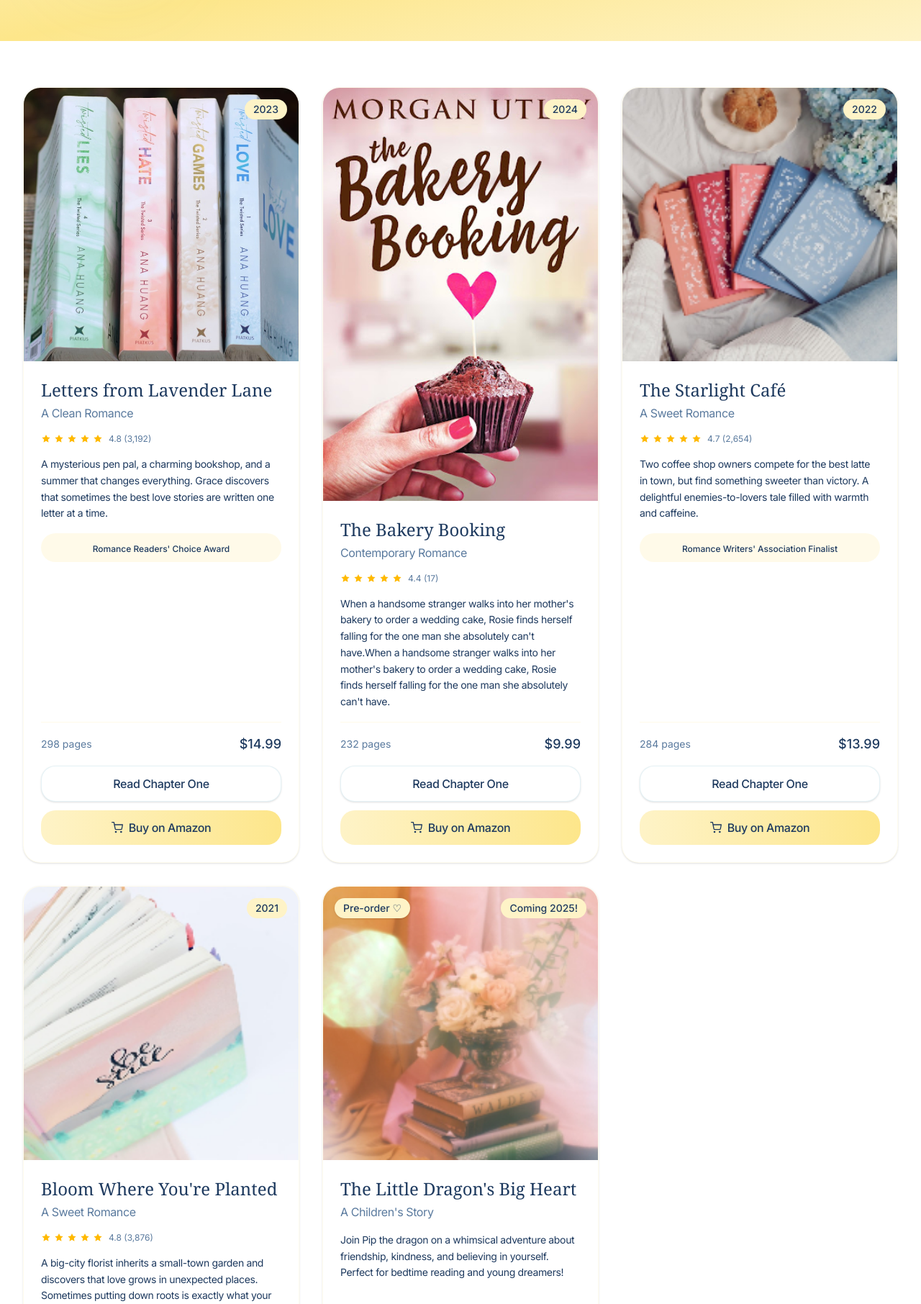
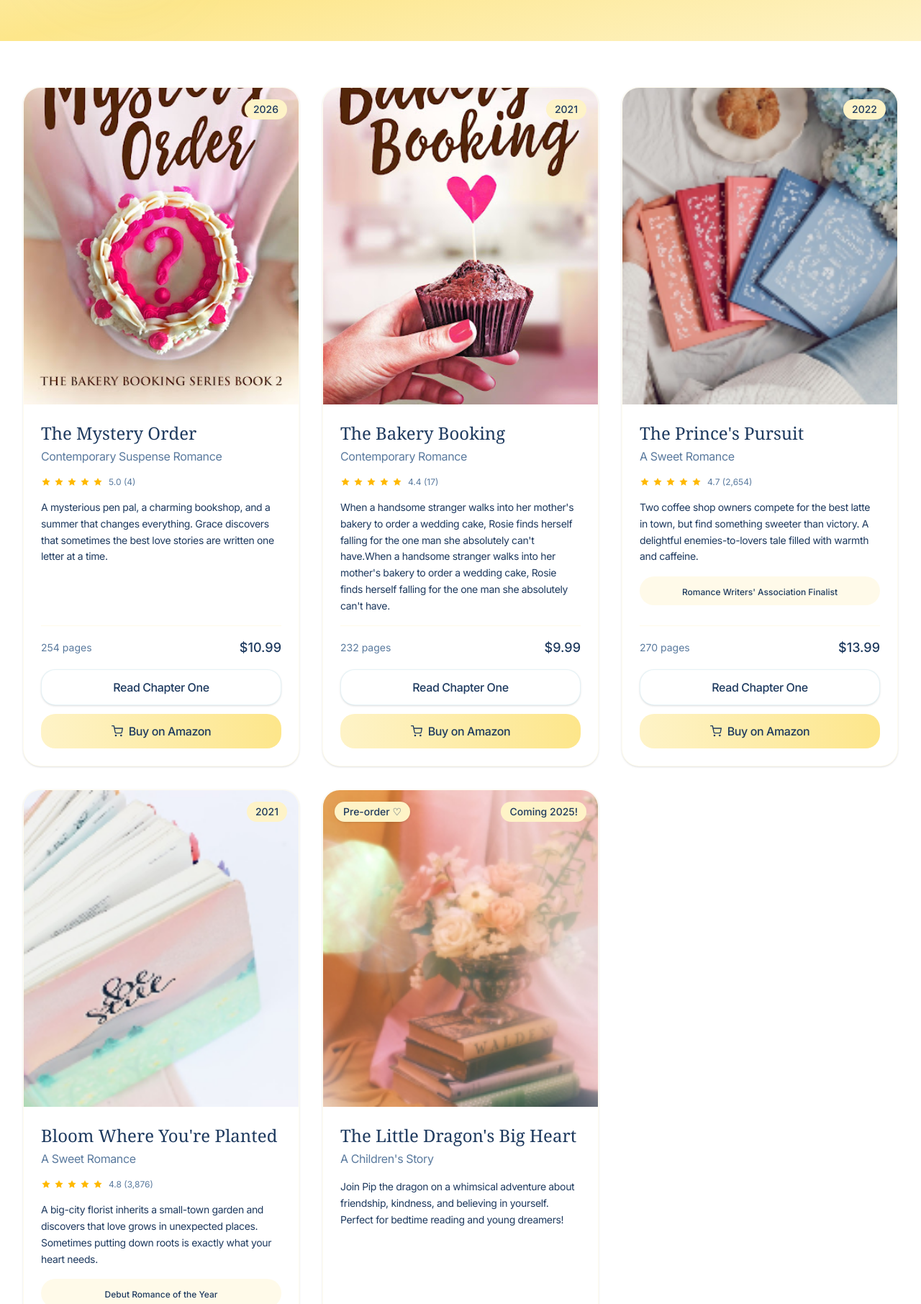
Before and after one commit to caydenmil8/AuthorSite, a website: page books.html in a window 1280 px wide. Shown: the part 280-2092 px from the top of the page at 72% size. Drawn offline with Linux system fonts and the light colour scheme.

Commit message:
added/updated info to the books page

```diff
--- a/books.html
+++ b/books.html
@@ -59,15 +59,15 @@
       <div class="mx-auto max-w-[1280px] px-8">
         <div class="grid grid-cols-1 gap-8 md:grid-cols-2 lg:grid-cols-3">
 
-          <!-- Book 1: Letters from Lavender Lane -->
+          <!-- Book 1: Mystery Baking 2 -->
           <article class="flex flex-col overflow-hidden rounded-3xl border border-cream/30 bg-white shadow-sm">
             <div class="relative">
-              <img src="./images/books-lavender.jpg" alt="Cover of Letters from Lavender Lane" class="h-[380px] w-full object-cover" />
-              <span class="absolute right-4 top-4 rounded-full bg-cream px-3 py-1 text-sm font-medium text-navy">2023</span>
+              <img src="./images/mysteryBaking2.jpg" alt="Cover of Letters from Lavender Lane" class="h-[440px] w-full object-cover object-bottom" />
+              <span class="absolute right-4 top-4 rounded-full bg-cream px-3 py-1 text-sm font-medium text-navy">2026</span>
             </div>
             <div class="flex flex-1 flex-col p-6">
-              <h2 class="font-serif text-2xl text-navy">Letters from Lavender Lane</h2>
-              <p class="mt-1 text-base tracking-tight text-slate">A Clean Romance</p>
+              <h2 class="font-serif text-2xl text-navy">The Mystery Order</h2>
+              <p class="mt-1 text-base tracking-tight text-slate">Contemporary Suspense Romance</p>
               <div class="mt-4 flex items-center gap-2">
                 <div class="flex gap-1" aria-label="Rated 4.8 out of 5">
                   <svg class="h-3.5 w-3.5 fill-amber-400" viewBox="0 0 20 20"><path d="M10 1.5l2.47 5.01 5.53.8-4 3.9.94 5.5L10 14.1l-4.94 2.6.94-5.5-4-3.9 5.53-.8z" /></svg>
@@ -76,22 +76,38 @@
                   <svg class="h-3.5 w-3.5 fill-amber-400" viewBox="0 0 20 20"><path d="M10 1.5l2.47 5.01 5.53.8-4 3.9.94 5.5L10 14.1l-4.94 2.6.94-5.5-4-3.9 5.53-.8z" /></svg>
                   <svg class="h-3.5 w-3.5 fill-amber-400" viewBox="0 0 20 20"><path d="M10 1.5l2.47 5.01 5.53.8-4 3.9.94 5.5L10 14.1l-4.94 2.6.94-5.5-4-3.9 5.53-.8z" /></svg>
                 </div>
-                <span class="text-xs text-slate">4.8 (3,192)</span>
+                <span class="text-xs text-slate">5.0 (4)</span>
               </div>
               <p class="mt-4 text-sm leading-relaxed tracking-tight text-navy">
                 A mysterious pen pal, a charming bookshop, and a summer that changes everything. Grace discovers that sometimes the best love stories are written one letter at a time.
               </p>
-              <div class="mt-4 rounded-full bg-cream/40 px-3 py-2 text-center">
-                <span class="text-xs font-medium text-navy">Romance Readers' Choice Award</span>
-              </div>
               <div class="mt-auto">
                 <div class="mt-4 flex items-center justify-between border-t border-cream/40 pt-4">
-                  <span class="text-sm text-slate">298 pages</span>
-                  <span class="text-lg font-medium text-navy">$14.99</span>
+                  <span class="text-sm text-slate">254 pages</span>
+                  <span class="text-lg font-medium text-navy">$10.99</span>
                 </div>
                 <div class="mt-4 flex flex-col gap-3">
-                  <a href="#" class="rounded-[20px] border border-sky/30 bg-white py-3 text-center font-medium tracking-tight text-navy shadow transition-transform hover:-translate-y-0.5">Read Chapter One</a>
-                  <a href="#" class="flex items-center justify-center gap-2 rounded-[20px] bg-gradient-to-r from-cream to-gold py-3 font-medium tracking-tight text-navy transition-transform hover:-translate-y-0.5">
+                  <button type="button" onclick="document.getElementById('chapter-mystery-order').showModal()" class="rounded-[20px] border border-sky/30 bg-white py-3 text-center font-medium tracking-tight text-navy shadow transition-transform hover:-translate-y-0.5">Read Chapter One</button>
+
+                  <!-- Chapter One popup for The Mystery Order -->
+                  <dialog id="chapter-mystery-order" onclick="if (event.target === this) this.close()" class="m-auto w-[90vw] max-w-[640px] rounded-2xl p-0 backdrop:bg-navy/40">
+                    <div class="p-8">
+                      <div class="flex items-start justify-between gap-4">
+                        <h3 class="font-serif text-2xl text-navy">The Mystery Order — Chapter One</h3>
+                        <button type="button" onclick="this.closest('dialog').close()" aria-label="Close" class="shrink-0 rounded-full px-2 text-2xl leading-none text-slate transition-colors hover:text-navy">&times;</button>
+                      </div>
+                      <div class="mt-4 max-h-[60vh] space-y-4 overflow-y-auto text-sm leading-relaxed tracking-tight text-navy">
+                        <p>The bell above the bakery door chimed at exactly 7:03 a.m., the way it always did when trouble walked in. Rosie didn't look up from the croissant dough — not yet. But she felt it, that prickle at the back of her neck.</p>
+                        <p>"I'd like to place an order," the stranger said. "Something… discreet."</p>
+                        <p>Replace this text with the real opening of your chapter.</p>
+                      </div>
+                      <div class="mt-6 text-right">
+                        <button type="button" onclick="this.closest('dialog').close()" class="rounded-[20px] bg-gradient-to-r from-cream to-gold px-6 py-2 font-medium tracking-tight text-navy transition-transform hover:-translate-y-0.5">Close</button>
+                      </div>
+                    </div>
+                  </dialog>
+
+                  <a href="https://www.amazon.com/dp/B0H336QC5D?ref=cm_sw_r_ffobk_cp_ud_dp_2H229J4QTBQQA1EXW3X3&ref_=cm_sw_r_ffobk_cp_ud_dp_2H229J4QTBQQA1EXW3X3&social_share=cm_sw_r_ffobk_cp_ud_dp_2H229J4QTBQQA1EXW3X3&bestFormat=true" target="_blank" rel="noopener noreferrer" class="flex items-center justify-center gap-2 rounded-[20px] bg-gradient-to-r from-cream to-gold py-3 font-medium tracking-tight text-navy transition-transform hover:-translate-y-0.5">
                     <svg class="h-4 w-4" viewBox="0 0 24 24" fill="none" stroke="currentColor" stroke-width="2" stroke-linecap="round" stroke-linejoin="round"><circle cx="9" cy="21" r="1" /><circle cx="20" cy="21" r="1" /><path d="M1 1h4l2.68 13.39a2 2 0 0 0 2 1.61h9.72a2 2 0 0 0 2-1.61L23 6H6" /></svg>
                     Buy on Amazon
                   </a>
@@ -103,8 +119,8 @@
           <!-- Book 2: The Bakery Booking -->
           <article class="flex flex-col overflow-hidden rounded-3xl border border-cream/30 bg-white shadow-sm">
             <div class="relative">
-              <img src="./images/BakeryBooking.jpg" alt="Cover of The Bakery Booking &amp; Second Chances" class="h-[360px] w-full object-cover" />
-              <span class="absolute right-4 top-4 rounded-full bg-cream px-3 py-1 text-sm font-medium text-navy">2024</span>
+              <img src="./images/BakeryBooking.jpg" alt="Cover of The Bakery Booking &amp; Second Chances" class="h-[440px] w-full object-cover object-bottom" />
+              <span class="absolute right-4 top-4 rounded-full bg-cream px-3 py-1 text-sm font-medium text-navy">2021</span>
             </div>
             <div class="flex flex-1 flex-col p-6">
               <h2 class="font-serif text-2xl text-navy">The Bakery Booking</h2>
@@ -130,7 +146,7 @@
                 </div>
                 <div class="mt-4 flex flex-col gap-3">
                   <a href="#" class="rounded-[20px] border border-sky/30 bg-white py-3 text-center font-medium tracking-tight text-navy shadow transition-transform hover:-translate-y-0.5">Read Chapter One</a>
-                  <a href="https://www.amazon.com/dp/B095JZK294?ref=cm_sw_r_ffobk_cp_ud_dp_FCAE4369N3TSWTVZAH99&ref_=cm_sw_r_ffobk_cp_ud_dp_FCAE4369N3TSWTVZAH99&social_share=cm_sw_r_ffobk_cp_ud_dp_FCAE4369N3TSWTVZAH99&bestFormat=true" class="flex items-center justify-center gap-2 rounded-[20px] bg-gradient-to-r from-cream to-gold py-3 font-medium tracking-tight text-navy transition-transform hover:-translate-y-0.5">
+                  <a href="https://www.amazon.com/dp/B095JZK294?ref=cm_sw_r_ffobk_cp_ud_dp_FCAE4369N3TSWTVZAH99&ref_=cm_sw_r_ffobk_cp_ud_dp_FCAE4369N3TSWTVZAH99&social_share=cm_sw_r_ffobk_cp_ud_dp_FCAE4369N3TSWTVZAH99&bestFormat=true" target="_blank" rel="noopener noreferrer" class="flex items-center justify-center gap-2 rounded-[20px] bg-gradient-to-r from-cream to-gold py-3 font-medium tracking-tight text-navy transition-transform hover:-translate-y-0.5">
                     <svg class="h-4 w-4" viewBox="0 0 24 24" fill="none" stroke="currentColor" stroke-width="2" stroke-linecap="round" stroke-linejoin="round"><circle cx="9" cy="21" r="1" /><circle cx="20" cy="21" r="1" /><path d="M1 1h4l2.68 13.39a2 2 0 0 0 2 1.61h9.72a2 2 0 0 0 2-1.61L23 6H6" /></svg>
                     Buy on Amazon
                   </a>
@@ -139,14 +155,14 @@
             </div>
           </article>
 
-          <!-- Book 3: The Starlight Café -->
+          <!-- Book 3: Prince Pursuit -->
           <article class="flex flex-col overflow-hidden rounded-3xl border border-cream/30 bg-white shadow-sm">
             <div class="relative">
-              <img src="./images/books-starlight.jpg" alt="Cover of The Starlight Café" class="h-[380px] w-full object-cover" />
+              <img src="./images/books-starlight.jpg" alt="Cover of The Starlight Café" class="h-[440px] w-full object-cover object-bottom" />
               <span class="absolute right-4 top-4 rounded-full bg-cream px-3 py-1 text-sm font-medium text-navy">2022</span>
             </div>
             <div class="flex flex-1 flex-col p-6">
-              <h2 class="font-serif text-2xl text-navy">The Starlight Café</h2>
+              <h2 class="font-serif text-2xl text-navy">The Prince's Pursuit</h2>
               <p class="mt-1 text-base tracking-tight text-slate">A Sweet Romance</p>
               <div class="mt-4 flex items-center gap-2">
                 <div class="flex gap-1" aria-label="Rated 4.7 out of 5">
@@ -166,14 +182,15 @@
               </div>
               <div class="mt-auto">
                 <div class="mt-4 flex items-center justify-between border-t border-cream/40 pt-4">
-                  <span class="text-sm text-slate">284 pages</span>
+                  <span class="text-sm text-slate">270 pages</span>
                   <span class="text-lg font-medium text-navy">$13.99</span>
                 </div>
                 <div class="mt-4 flex flex-col gap-3">
                   <a href="#" class="rounded-[20px] border border-sky/30 bg-white py-3 text-center font-medium tracking-tight text-navy shadow transition-transform hover:-translate-y-0.5">Read Chapter One</a>
-                  <a href="#" class="flex items-center justify-center gap-2 rounded-[20px] bg-gradient-to-r from-cream to-gold py-3 font-medium tracking-tight text-navy transition-transform hover:-translate-y-0.5">
+                  <a href="#" target="_blank" rel="noopener noreferrer" class="flex items-center justify-center gap-2 rounded-[20px] bg-gradient-to-r from-cream to-gold py-3 font-medium tracking-tight text-navy transition-transform hover:-translate-y-0.5">
                     <svg class="h-4 w-4" viewBox="0 0 24 24" fill="none" stroke="currentColor" stroke-width="2" stroke-linecap="round" stroke-linejoin="round"><circle cx="9" cy="21" r="1" /><circle cx="20" cy="21" r="1" /><path d="M1 1h4l2.68 13.39a2 2 0 0 0 2 1.61h9.72a2 2 0 0 0 2-1.61L23 6H6" /></svg>
                     Buy on Amazon
+                    <!--UPDATE LINK TO BUY-->
                   </a>
                 </div>
               </div>
@@ -183,7 +200,7 @@
           <!-- Book 4: Bloom Where You're Planted -->
           <article class="flex flex-col overflow-hidden rounded-3xl border border-cream/30 bg-white shadow-sm">
             <div class="relative">
-              <img src="./images/books-bloom.jpg" alt="Cover of Bloom Where You're Planted" class="h-[380px] w-full object-cover" />
+              <img src="./images/books-bloom.jpg" alt="Cover of Bloom Where You're Planted" class="h-[440px] w-full object-cover object-bottom" />
               <span class="absolute right-4 top-4 rounded-full bg-cream px-3 py-1 text-sm font-medium text-navy">2021</span>
             </div>
             <div class="flex flex-1 flex-col p-6">
@@ -212,7 +229,7 @@
                 </div>
                 <div class="mt-4 flex flex-col gap-3">
                   <a href="#" class="rounded-[20px] border border-sky/30 bg-white py-3 text-center font-medium tracking-tight text-navy shadow transition-transform hover:-translate-y-0.5">Read Chapter One</a>
-                  <a href="#" class="flex items-center justify-center gap-2 rounded-[20px] bg-gradient-to-r from-cream to-gold py-3 font-medium tracking-tight text-navy transition-transform hover:-translate-y-0.5">
+                  <a href="#" target="_blank" rel="noopener noreferrer" class="flex items-center justify-center gap-2 rounded-[20px] bg-gradient-to-r from-cream to-gold py-3 font-medium tracking-tight text-navy transition-transform hover:-translate-y-0.5">
                     <svg class="h-4 w-4" viewBox="0 0 24 24" fill="none" stroke="currentColor" stroke-width="2" stroke-linecap="round" stroke-linejoin="round"><circle cx="9" cy="21" r="1" /><circle cx="20" cy="21" r="1" /><path d="M1 1h4l2.68 13.39a2 2 0 0 0 2 1.61h9.72a2 2 0 0 0 2-1.61L23 6H6" /></svg>
                     Buy on Amazon
                   </a>
@@ -224,7 +241,7 @@
           <!-- Book 5: The Little Dragon's Big Heart (children's, pre-order) -->
           <article class="flex flex-col overflow-hidden rounded-3xl border border-cream/30 bg-white shadow-sm">
             <div class="relative">
-              <img src="./images/books-dragon.jpg" alt="Cover of The Little Dragon's Big Heart" class="h-[380px] w-full object-cover" />
+              <img src="./images/books-dragon.jpg" alt="Cover of The Little Dragon's Big Heart" class="h-[440px] w-full object-cover object-bottom" />
               <span class="absolute left-4 top-4 rounded-full bg-cream px-3 py-1 text-sm font-medium text-navy shadow">Pre-order ♡</span>
               <span class="absolute right-4 top-4 rounded-full bg-cream px-3 py-1 text-sm font-medium text-navy">Coming 2025!</span>
             </div>
@@ -240,7 +257,7 @@
                   <span class="text-lg font-medium text-navy">$16.99</span>
                 </div>
                 <div class="mt-4">
-                  <a href="#" class="flex items-center justify-center gap-2 rounded-[20px] bg-gradient-to-r from-cream to-gold py-3 font-medium tracking-tight text-navy transition-transform hover:-translate-y-0.5">
+                  <a href="#" target="_blank" rel="noopener noreferrer" class="flex items-center justify-center gap-2 rounded-[20px] bg-gradient-to-r from-cream to-gold py-3 font-medium tracking-tight text-navy transition-transform hover:-translate-y-0.5">
                     <svg class="h-4 w-4" viewBox="0 0 24 24" fill="none" stroke="currentColor" stroke-width="2" stroke-linecap="round" stroke-linejoin="round"><circle cx="9" cy="21" r="1" /><circle cx="20" cy="21" r="1" /><path d="M1 1h4l2.68 13.39a2 2 0 0 0 2 1.61h9.72a2 2 0 0 0 2-1.61L23 6H6" /></svg>
                     Pre-order on Amazon
                   </a>
```
Also changed, not shown: images/mysteryBaking2.jpg (added), images/princePursuit.jpg (added), src/output.css.
